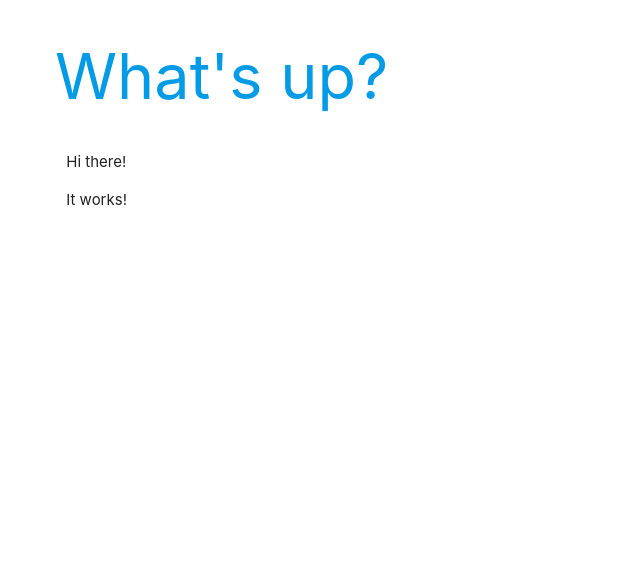
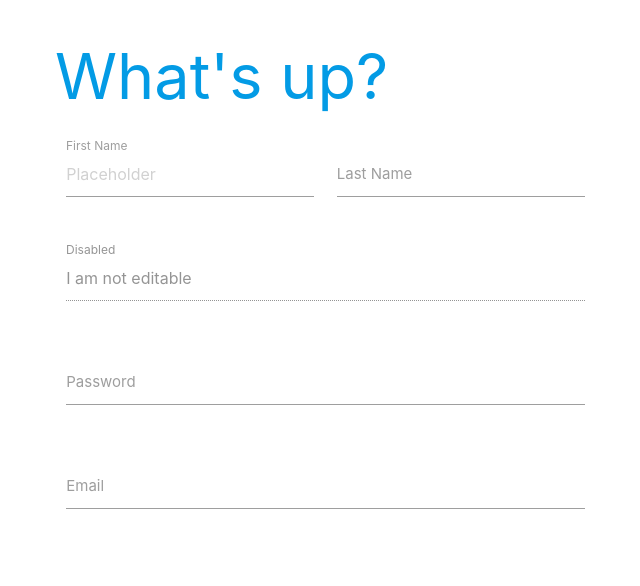
Before and after one commit to sumeetsingh1492/nootnoot, a Django app: page / in a window 1280 px wide. Shown: the top 586 px of the page, without its empty margins (137-777 px from the left). Run offline with Django 3.2, Linux system fonts and the light colour scheme.

Commit message:
Example form just to check if css works

```diff
--- a/core/templates/core/base.html
+++ b/core/templates/core/base.html
@@ -19,3 +19,5 @@
         </div>
     </main>
 </body>
+
+<script>M.AutoInit();</script>
--- a/core/templates/core/homepage.html
+++ b/core/templates/core/homepage.html
@@ -1,6 +1,36 @@
 {% extends 'core/base.html' %}
 
 {% block content %}
-    <p>Hi there!</p>
-    <p>It works!</p>
+<div class="row">
+    <form class="col s12">
+      <div class="row">
+        <div class="input-field col s6">
+          <input placeholder="Placeholder" id="first_name" type="text" class="validate">
+          <label for="first_name">First Name</label>
+        </div>
+        <div class="input-field col s6">
+          <input id="last_name" type="text" class="validate">
+          <label for="last_name">Last Name</label>
+        </div>
+      </div>
+      <div class="row">
+        <div class="input-field col s12">
+          <input disabled value="I am not editable" id="disabled" type="text" class="validate">
+          <label for="disabled">Disabled</label>
+        </div>
+      </div>
+      <div class="row">
+        <div class="input-field col s12">
+          <input id="password" type="password" class="validate">
+          <label for="password">Password</label>
+        </div>
+      </div>
+      <div class="row">
+        <div class="input-field col s12">
+          <input id="email" type="email" class="validate">
+          <label for="email">Email</label>
+        </div>
+      </div>
+    </form>
+  </div>
 {% endblock %}
```
